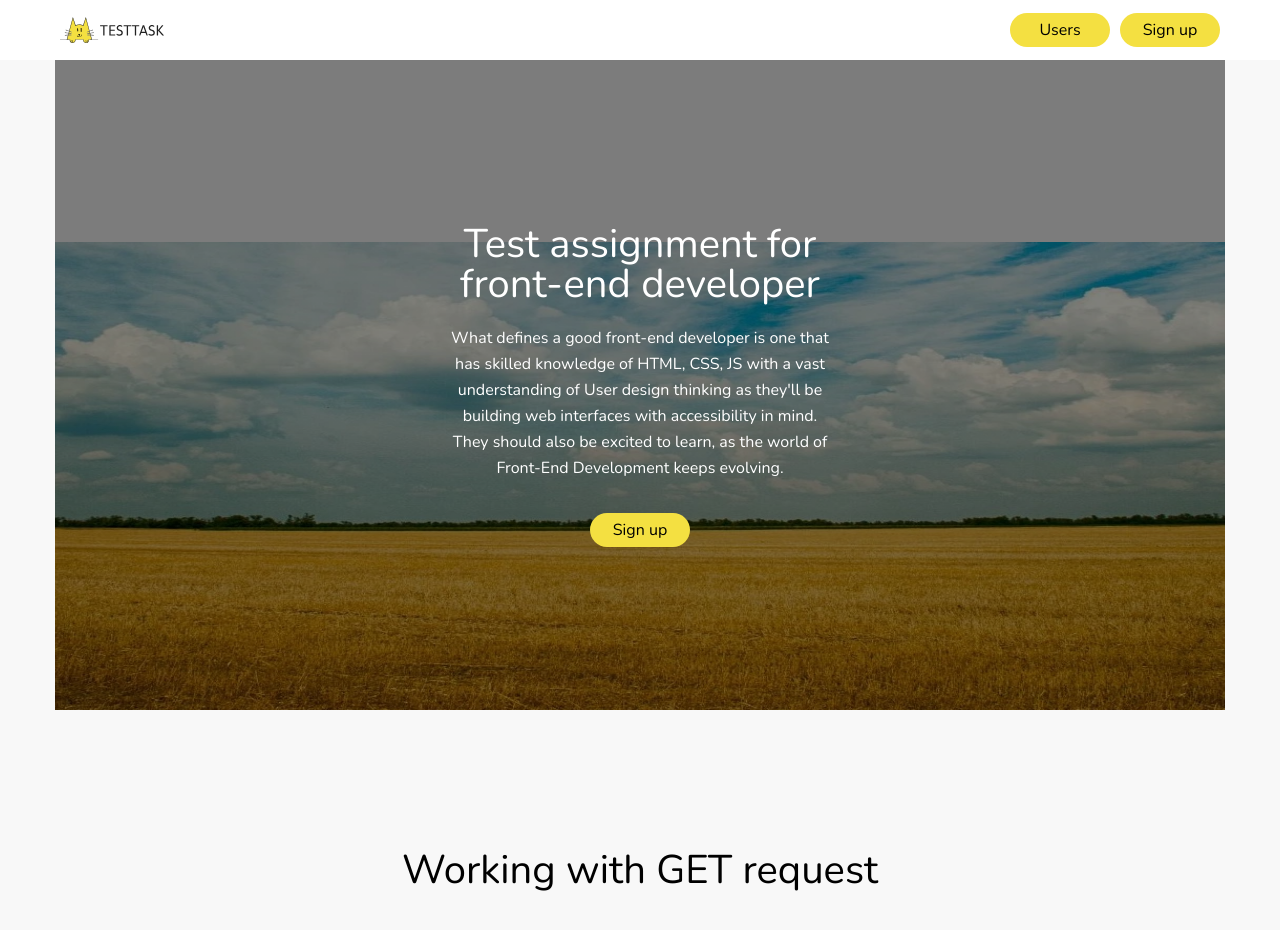
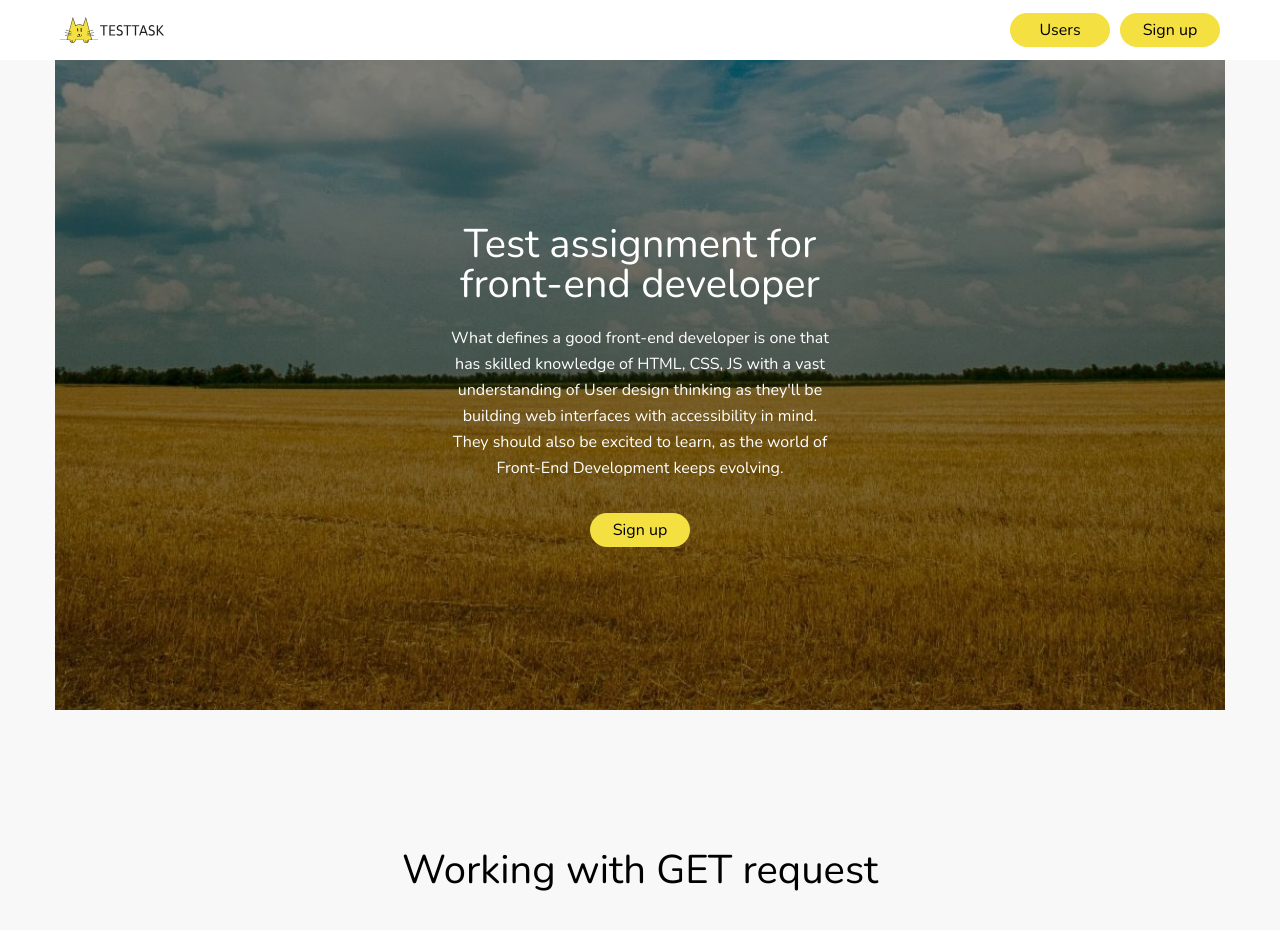
Before and after one commit to artemdmytrenko/abz-agency-test-task, a React (Vite) app: page / in a window 1280 px wide. Shown: the top 930 px of the page. Built offline with nearby package versions, Linux system fonts and the light colour scheme; no server answers.

Commit message:
Update Header.jsx

```diff
--- a/src/components/Header/Header.jsx
+++ b/src/components/Header/Header.jsx
@@ -26,14 +26,14 @@ const Header = () => {
             srcSet={`${bannerWEBP}`}
             type="image/webp"
             width="1170"
-            height="500"
+            height="800"
           />
           <img
             src={bannerAVIF}
             type="image/avif"
             alt="Banner"
-            height="650"
-            width="1170"
+            height="1500"
+            width="2254"
             loading="eager"
           />
         </picture>
```
